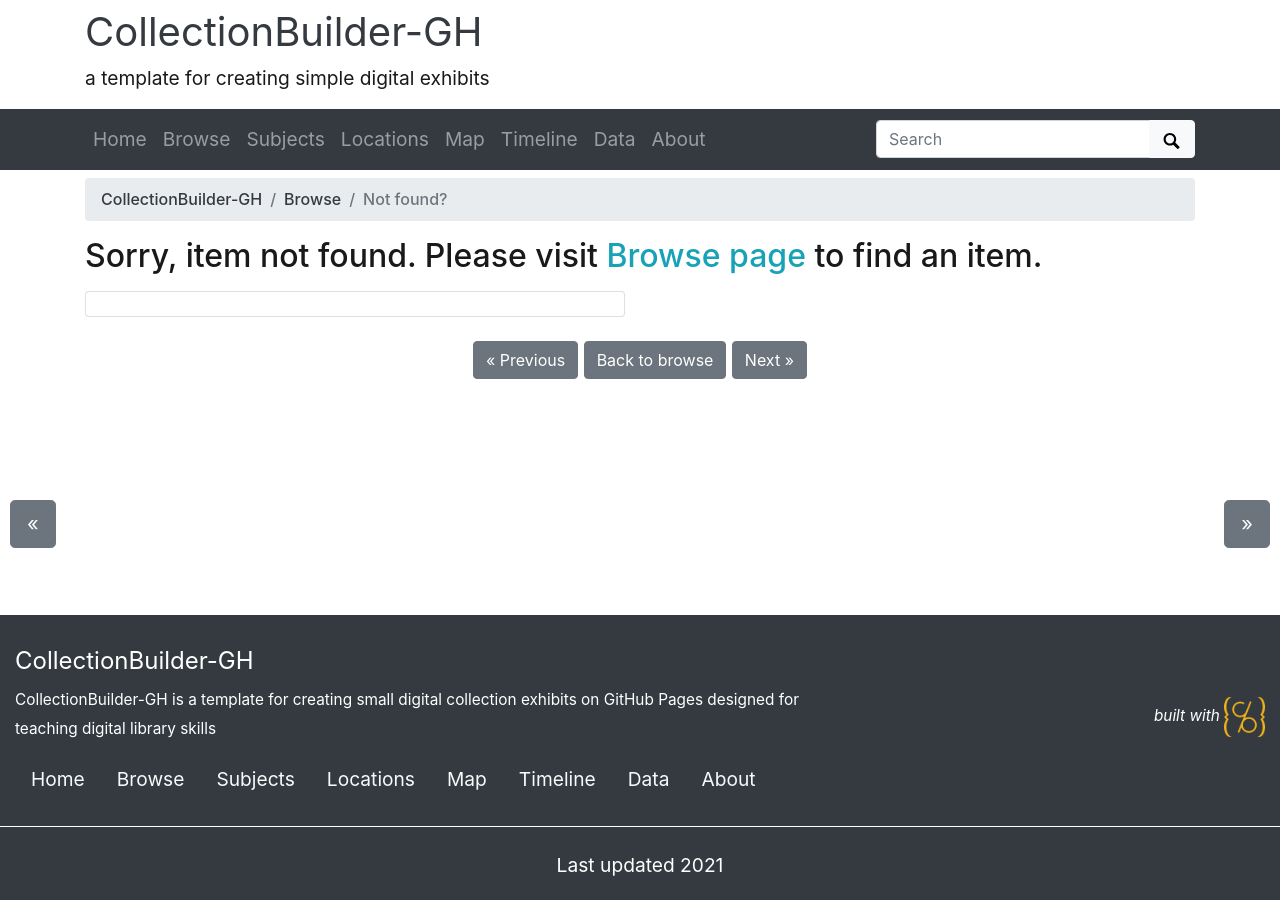
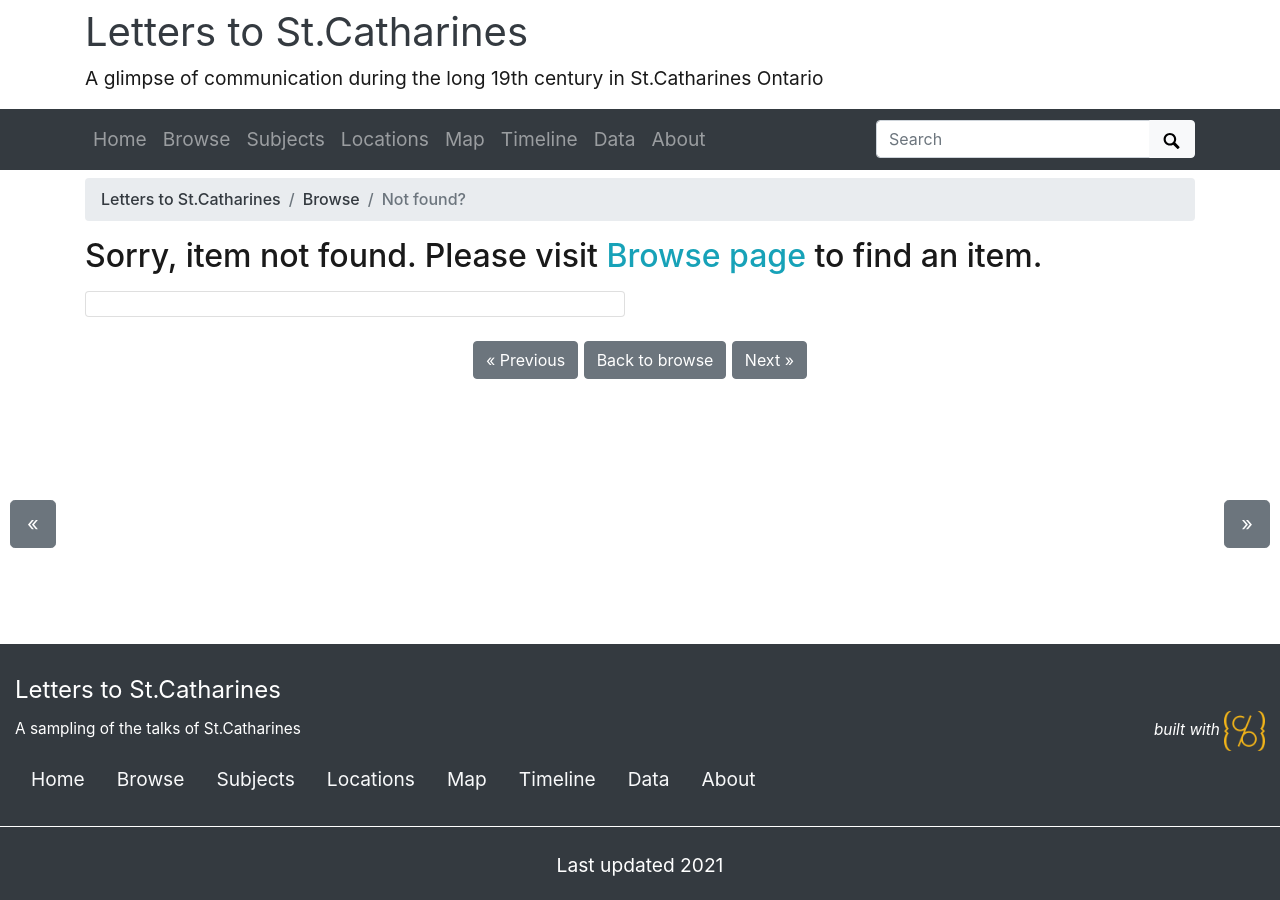
Before and after one commit to JessieRichard/Letters-to-St.Catharines, a Jekyll site: the page built from pages/item.md, in a window 1280 px wide. Built offline with Jekyll 4.4.1, drawn with Linux system fonts in a browser that asks for light colours.

Commit message:
Update _config.yml

```diff
--- a/_config.yml
+++ b/_config.yml
@@ -19,21 +19,21 @@ source-code: https://github.com/JessieRichard/Letters-to-St.Catharines".
 # SITE SETTINGS
 #
 # title of site appears in banner
-title: CollectionBuilder-GH
+title: Letters to St.Catharines
 # tagline, a short phrase that will appear throughout the site in the top banner
-tagline: a template for creating simple digital exhibits
+tagline: A glimpse of communication during the long 19th century in St.Catharines Ontario
 # description appears in meta tags and other locations
 # this description might appear in search result lists, keep around 160 characters max
-description: "CollectionBuilder-GH is a template for creating small digital collection exhibits on GitHub Pages designed for teaching digital library skills"
+description: "A sampling of the talks of St.Catharines"
 # creator of the digital collection, to appear in meta tags; we typically use our GitHub usernames but feel free to just use your name
-author: CollectionBuilder
+author: Jessie Richard
 
 ##########
 # COLLECTION SETTINGS
 #
 # Set the metadata for your collection (the name of the csv file in your _data directory that describes the objects in your collection)
 # Use the filename of your CSV **without** the ".csv" extension! E.g. _data/demo-metadata.csv --> "demo-metadata"
-metadata: demo-metadata
+metadata: LetterstoSt.Catharines
 
 ##########
 # GOOGLE SERVICES [optional!]
```
